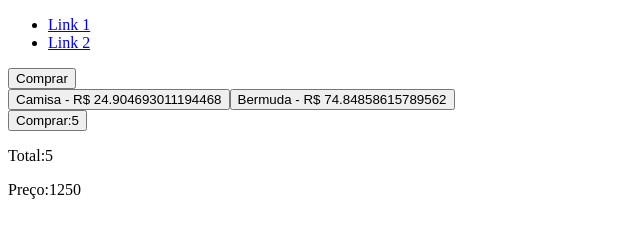
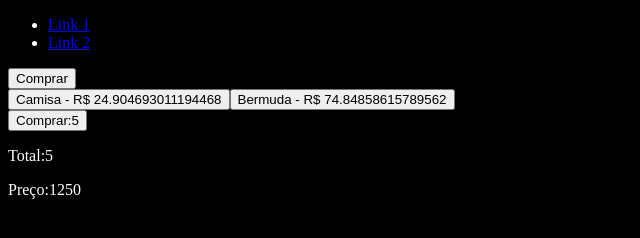
Before and after one commit to Ryuiri/react-aula, a plain HTML site: page react/Index.html in a window 1280 px wide. Shown: the whole page, without its empty margins (0-640 px from the left). Drawn offline with nearby package versions, Linux system fonts and the light colour scheme.

Commit message:
style-css

```diff
--- a/react/Index.html
+++ b/react/Index.html
@@ -5,6 +5,7 @@
     <meta charset="UTF-8" />
     <meta name="viewport" content="width=device-width, initial-scale=1.0" />
     <title>React para iniciantes</title>
+    <link rel="stylesheet" href="style.css">
     <!-- Carrega o React, React Dom e Babel -->
     <script src="https://unpkg.com/react@18/umd/react.development.js"></script>
     <script src="https://unpkg.com/react-dom@18/umd/react-dom.development.js"></script>
--- /dev/null
+++ b/react/style.css
@@ -0,0 +1,5 @@
+
+body{
+color: white;
+background: black;
+}
```
